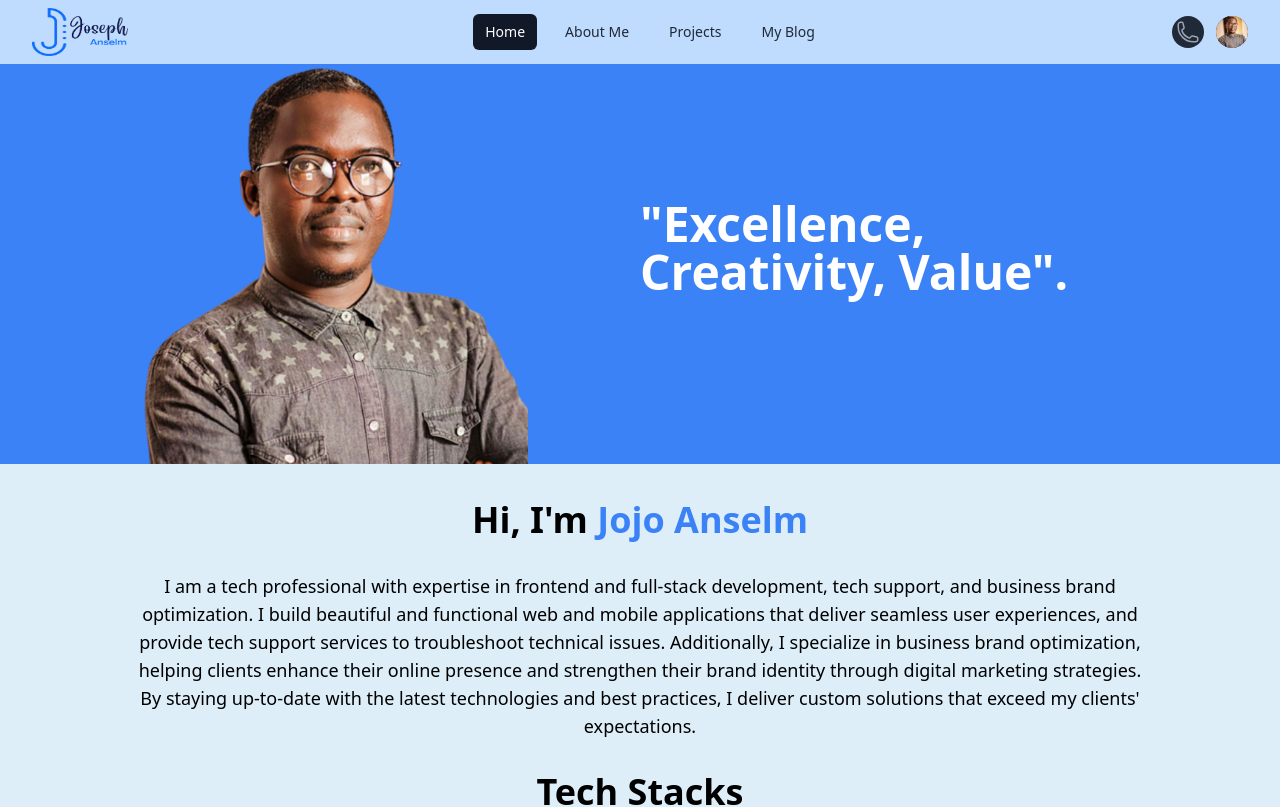
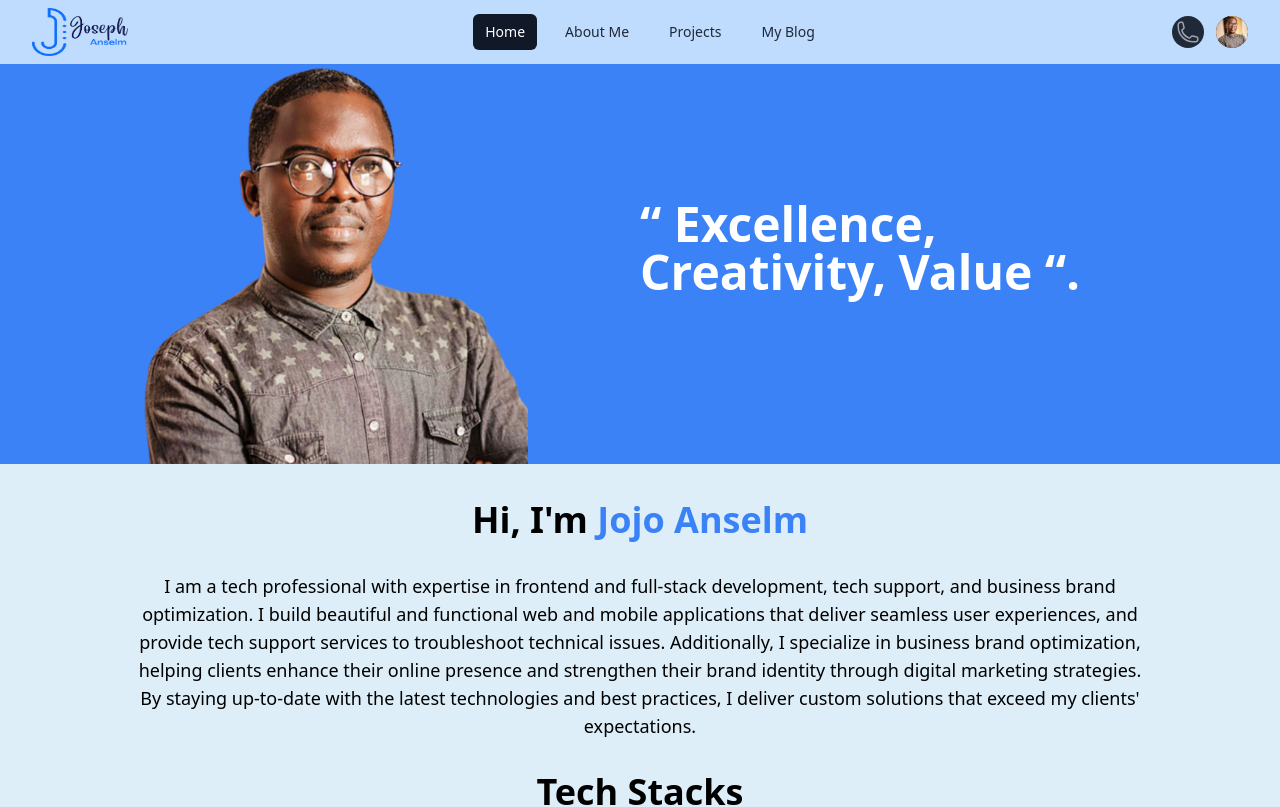
Before and after one commit to joseph-anselm/my-portfolio, a Next.js app: page /about in a window 1280 px wide. Shown: the top 807 px of the page. Built offline with nearby package versions, Linux system fonts and the light colour scheme.

Commit message:
admin fix

```diff
--- a/components/herosection.js
+++ b/components/herosection.js
@@ -26,7 +26,7 @@ const HeroSection = () => {
         </div>
         <div className="w-1/2">
           <h1 className="text-white lg:text-5xl md:text-4xl sm:text-2xl font-bold mb-8">
-            "Excellence, Creativity, Value".
+          &ldquo; Excellence, Creativity, Value &ldquo;.
           </h1>
         </div>
       </div>
```
